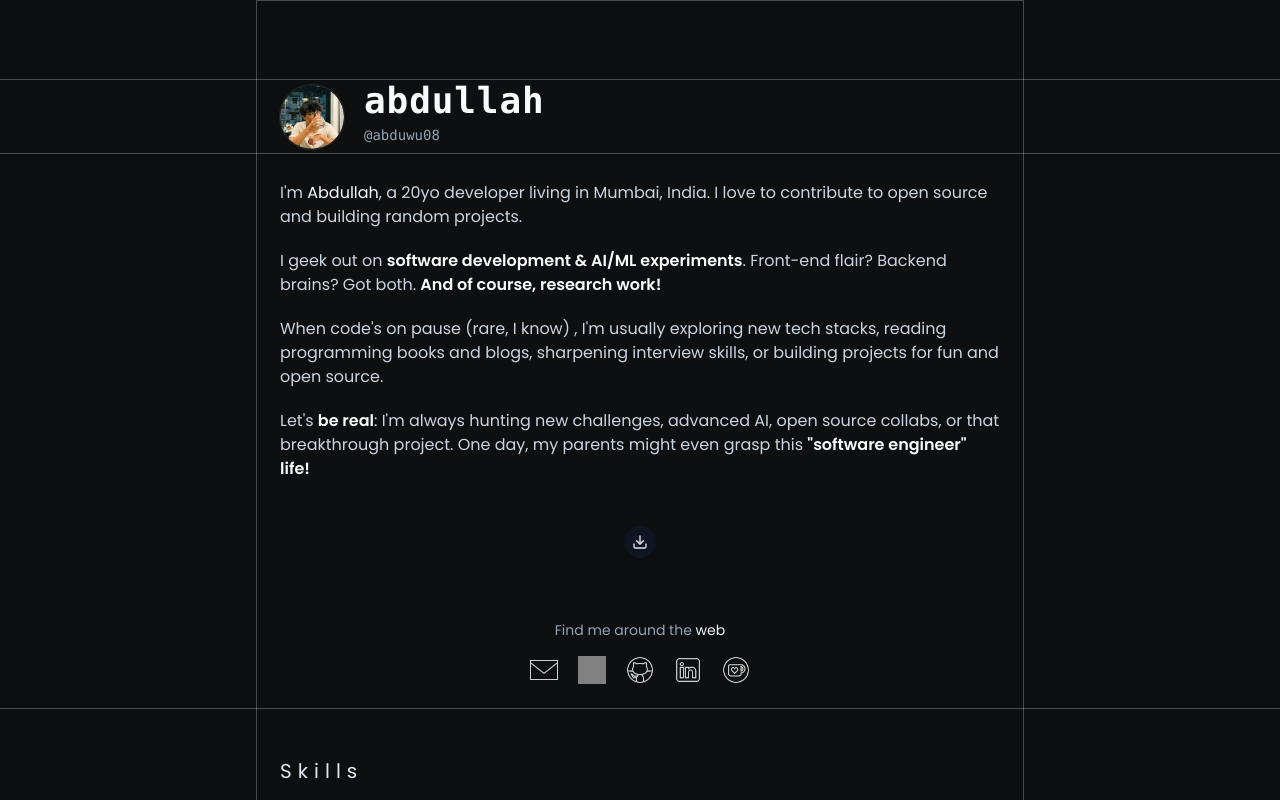
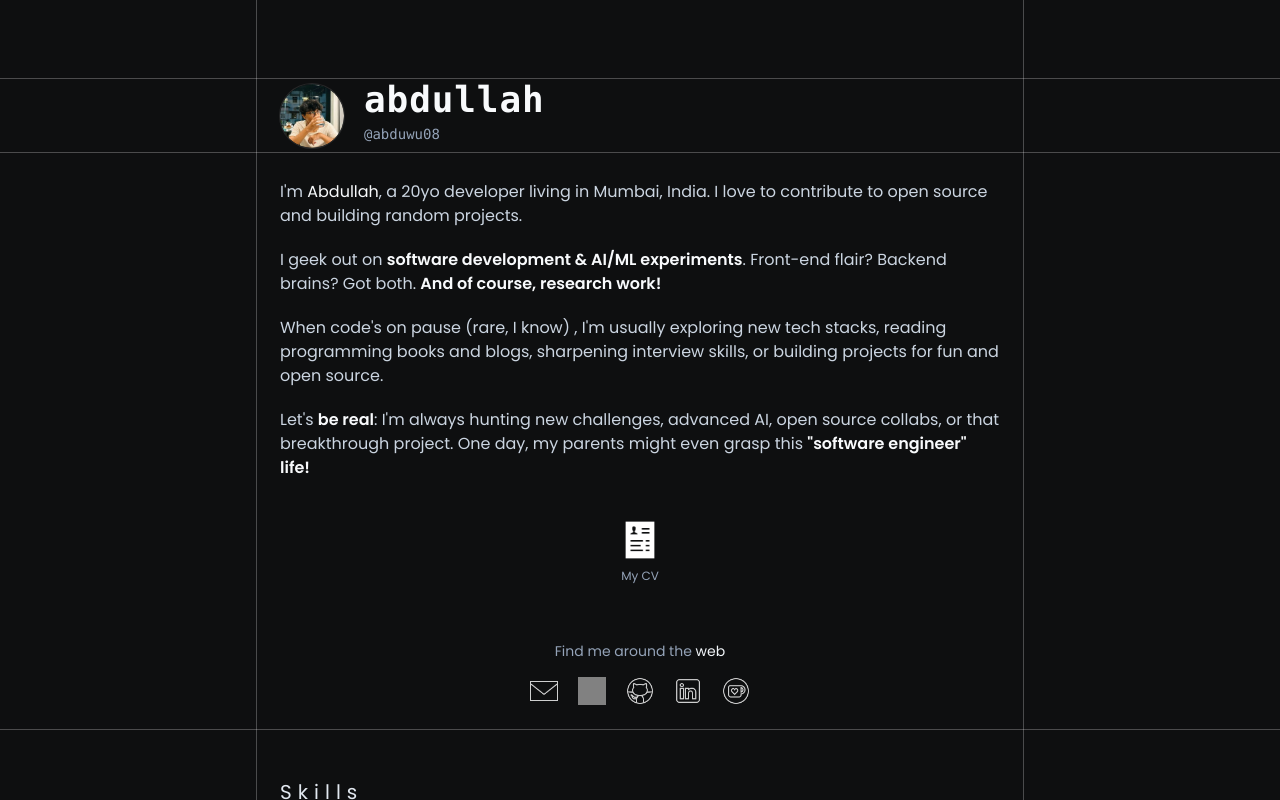
Before and after one commit to abduwu8/portfolio, a React (Vite) app: page / in a window 1280 px wide. Shown: the top 800 px of the page. Built offline with nearby package versions, Linux system fonts and the light colour scheme; grey boxes are pictures that could not be loaded.

Commit message:
Remind me

```diff
--- a/src/pages/Home.jsx
+++ b/src/pages/Home.jsx
@@ -1,33 +1,35 @@
 import React from 'react'
 import linked from '../assets/linked.png'
-import { FiDownload, FiGithub } from 'react-icons/fi'
-import jsLogo from '../assets/Logos/js.png'
-import javaLogo from '../assets/Logos/java.png'
-import tsLogo from '../assets/Logos/ts.png'
-import pythonLogo from '../assets/Logos/py.png'
-import reactLogo from '../assets/Logos/react.png'
-import nodeLogo from '../assets/Logos/node.png'
-import nextLogo from '../assets/Logos/next.png'
-import mongoLogo from '../assets/Logos/mongo.png'
-import awsLogo from '../assets/Logos/aws.png'
-import firebaseLogo from '../assets/Logos/firebase.png'
-import gitLogo from '../assets/Logos/git.png'
-import githubLogo from '../assets/Logos/github.png'
-import emailIcon from '../assets/Logos/email.png'
-import twitterIcon from '../assets/Logos/twitter.png'
-import githubIcon from '../assets/Logos/github.png'
-import linkedinIcon from '../assets/Logos/linkedin.png'
-import peerlistIcon from '../assets/Logos/donation.png'
+import { FiGithub } from 'react-icons/fi'
+import jsLogo from '../assets/logos/js.png'
+import javaLogo from '../assets/logos/java.png'
+import tsLogo from '../assets/logos/ts.png'
+import pythonLogo from '../assets/logos/py.png'
+import reactLogo from '../assets/logos/react.png'
+import nodeLogo from '../assets/logos/node.png'
+import nextLogo from '../assets/logos/next.png'
+import mongoLogo from '../assets/logos/mongo.png'
+import awsLogo from '../assets/logos/aws.png'
+import firebaseLogo from '../assets/logos/firebase.png'
+import gitLogo from '../assets/logos/git.png'
+import githubLogo from '../assets/logos/github.png'
+import emailIcon from '../assets/logos/email.png'
+import twitterIcon from '../assets/logos/twitter.png'
+import githubIcon from '../assets/logos/github.png'
+import linkedinIcon from '../assets/logos/linkedin.png'
+import peerlistIcon from '../assets/logos/donation.png'
 import fladdraLogo from '../assets/Logos/fladdralogo.jfif'
 import oviverseLogo from '../assets/Logos/oviverse.png'
 import invoxusPreview from '../assets/Logos/invoxus.png'
 import unoraPreview from '../assets/Logos/unora.png'
+import resumeIcon from '../assets/Logos/resume.png'
+import resumePdf from '../abduresume (7).pdf'
 
 const Home = () => {
   return (
     <main className="relative min-h-screen w-full overflow-x-hidden bg-[#0e0f10] text-slate-100">
       {/* UI guide lines (light white) */}
-      <div className="relative mx-auto flex min-h-screen w-full max-w-3xl flex-col items-center border-y border-white/25 pt-14 sm:pt-20">
+      <div className="relative mx-auto flex min-h-screen w-full max-w-3xl flex-col items-center pt-14 sm:pt-20">
         {/* UI guide lines (light white) - align to container on mobile, full width on larger screens */}
         <div className="pointer-events-none absolute top-[78px] left-0 right-0 z-10 h-px bg-white/25 sm:left-1/2 sm:right-auto sm:w-screen sm:-translate-x-1/2" />
         <div className="pointer-events-none absolute top-[152px] left-0 right-0 z-10 h-px bg-white/25 sm:left-1/2 sm:right-auto sm:w-screen sm:-translate-x-1/2" />
@@ -95,17 +97,17 @@ const Home = () => {
           </div>
 
           {/* Single CTA icon link */}
-          <div className="mt-10 flex flex-wrap items-center justify-center gap-3 text-sm">
+          <div className="mt-10 flex flex-col items-center justify-center gap-2 text-sm">
             <a
-              href="#"
-              className="inline-flex items-center rounded-full border border-transparent px-1 py-1 text-slate-200"
+              href={resumePdf}
+              download="abdullah-resume.pdf"
+              className="inline-flex items-center text-slate-200"
               aria-label="Resume"
               title="Resume"
             >
-              <span className="flex h-8 w-8 items-center justify-center rounded-full bg-slate-900/70 shadow-sm">
-                <FiDownload className="h-4 w-4" />
-              </span>
+              <img src={resumeIcon} alt="" className="h-10 w-10 object-contain" />
             </a>
+            <p className="text-xs text-slate-400">My CV</p>
           </div>
 
           {/* Divider */}
```
Also changed, not shown: 2 other files (tests, documents, lock files or other folders).
